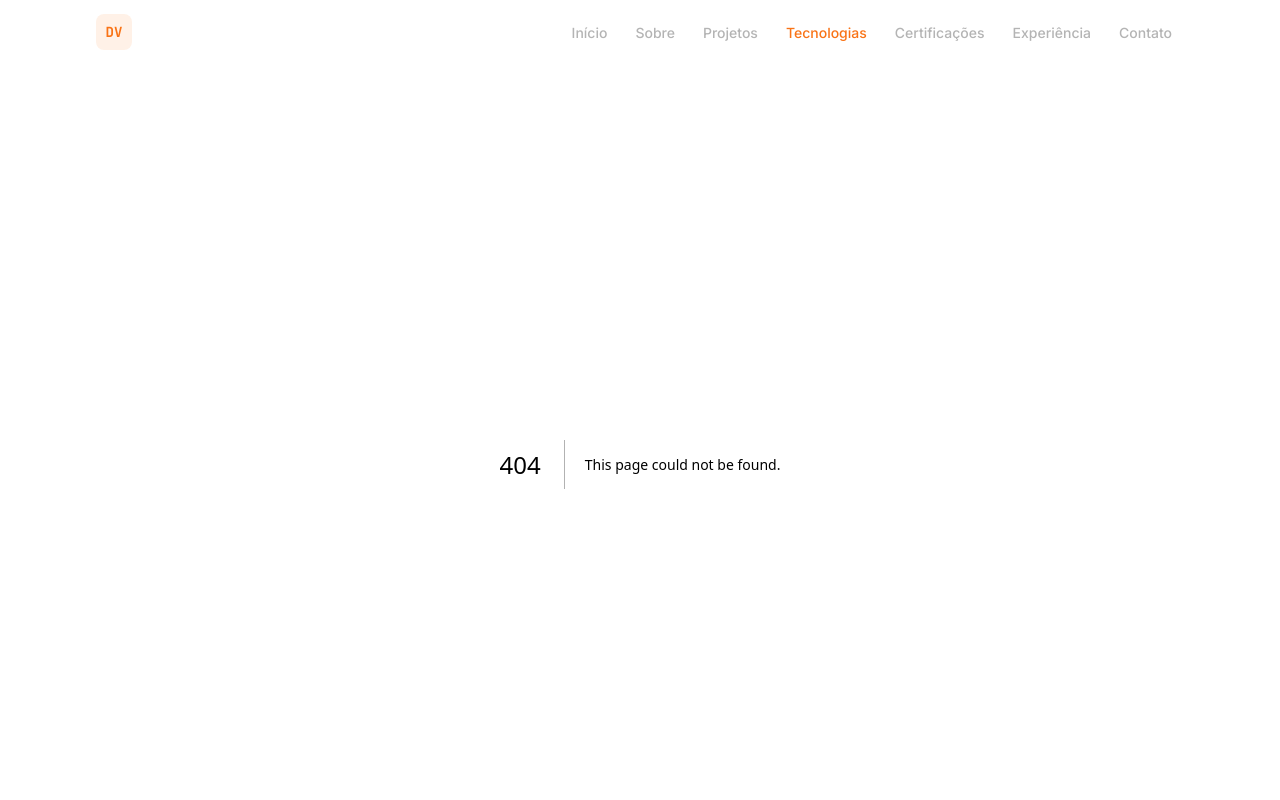
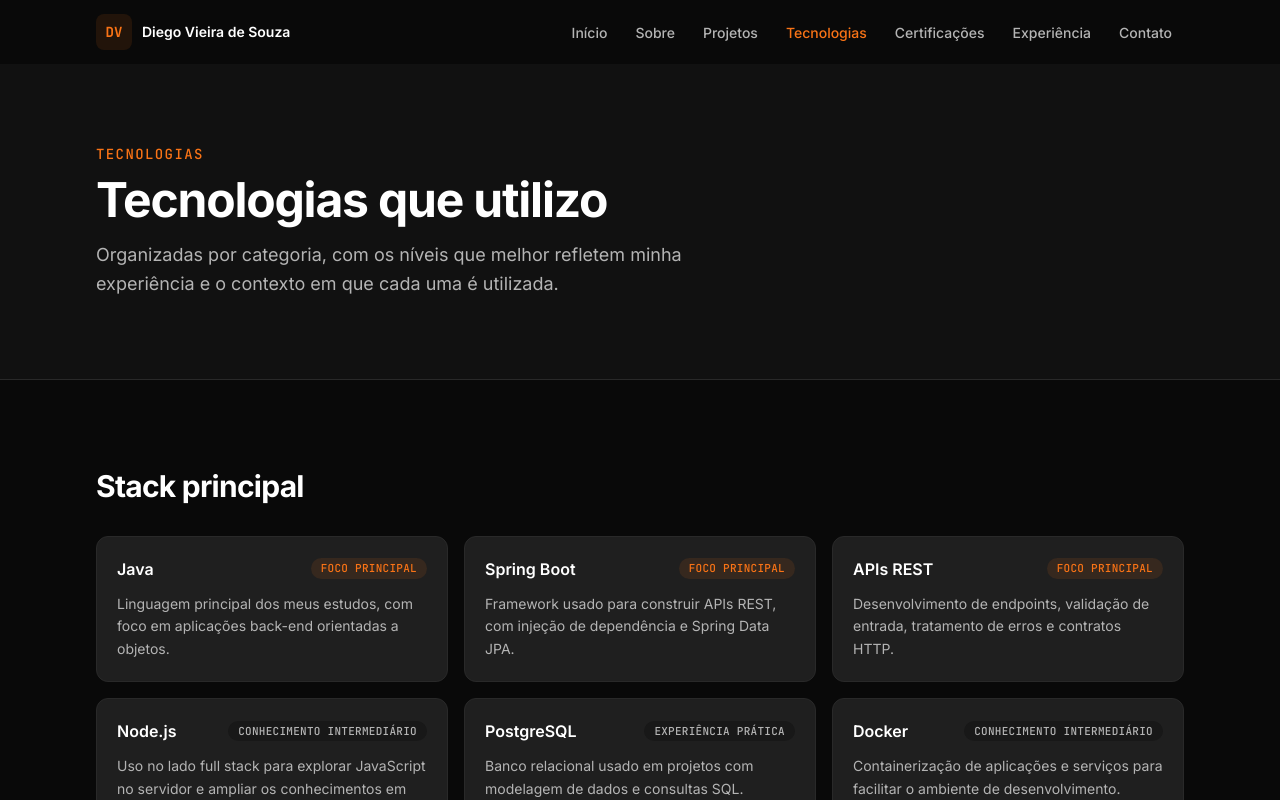
Before and after one commit to diegovieiradv/portfolio-diego-vieira, a Next.js app: page /tecnologias in a window 1280 px wide. Before the commit this address had no page. Shown: the top 800 px of the page. Built offline with nearby package versions, Linux system fonts and the light colour scheme.

Commit message:
feat: criar página de tecnologias

```diff
--- /dev/null
+++ b/src/app/tecnologias/page.tsx
@@ -0,0 +1,57 @@
+import type { Metadata } from "next";
+import { technologyCategories } from "@/data/technologies";
+import { Container } from "@/components/ui/Container";
+import { SectionHeader } from "@/components/ui/SectionHeader";
+import { TechnologyCard } from "@/components/ui/TechnologyCard";
+
+export const metadata: Metadata = {
+  title: "Tecnologias",
+  description:
+    "Tecnologias que utilizo no desenvolvimento back-end e full stack, organizadas por categoria.",
+};
+
+export default function TecnologiasPage() {
+  return (
+    <>
+      <section
+        aria-labelledby="titulo-tecnologias"
+        className="border-b border-border bg-surface py-16 sm:py-20"
+      >
+        <Container>
+          <p className="font-mono text-sm font-medium uppercase tracking-widest text-primary">
+            Tecnologias
+          </p>
+          <h1
+            id="titulo-tecnologias"
+            className="mt-3 max-w-3xl text-4xl font-bold tracking-tight sm:text-5xl"
+          >
+            Tecnologias que utilizo
+          </h1>
+          <p className="mt-4 max-w-2xl text-lg leading-relaxed text-secondary">
+            Organizadas por categoria, com os níveis que melhor refletem minha experiência e o
+            contexto em que cada uma é utilizada.
+          </p>
+        </Container>
+      </section>
+
+      <div className="py-16 sm:py-20">
+        <Container>
+          <div className="space-y-16">
+            {technologyCategories.map((category) => (
+              <section key={category.category} aria-label={`Categoria ${category.category}`}>
+                <SectionHeader title={category.category} />
+                <ul className="mt-8 grid gap-4 sm:grid-cols-2 lg:grid-cols-3">
+                  {category.items.map((technology) => (
+                    <li key={technology.name}>
+                      <TechnologyCard technology={technology} />
+                    </li>
+                  ))}
+                </ul>
+              </section>
+            ))}
+          </div>
+        </Container>
+      </div>
+    </>
+  );
+}
--- a/src/components/sections/StackPreview.tsx
+++ b/src/components/sections/StackPreview.tsx
@@ -3,15 +3,7 @@ import { technologyCategories } from "@/data/technologies";
 import { Container } from "@/components/ui/Container";
 import { SectionHeader } from "@/components/ui/SectionHeader";
 import { ButtonLink } from "@/components/ui/Button";
-import { cn } from "@/lib/utils";
-import type { TechLevel } from "@/types";
-
-const levelStyles: Record<TechLevel, string> = {
-  "foco principal": "bg-primary-subtle text-primary",
-  "experiência prática": "bg-surface-secondary text-secondary",
-  "conhecimento intermediário": "bg-surface-secondary text-secondary",
-  "em aprendizado": "bg-surface-secondary text-muted",
-};
+import { TechnologyCard } from "@/components/ui/TechnologyCard";
 
 export function StackPreview() {
   const mainStack = technologyCategories[0];
@@ -35,23 +27,9 @@ export function StackPreview() {
         </div>
 
         <ul className="mt-10 grid gap-4 sm:grid-cols-2 lg:grid-cols-4">
-          {mainStack.items.map((tech) => (
-            <li
-              key={tech.name}
-              className="rounded-xl border border-border bg-card p-5 transition-colors hover:border-primary/60"
-            >
-              <div className="flex items-center justify-between gap-3">
-                <p className="font-semibold text-foreground">{tech.name}</p>
-                <span
-                  className={cn(
-                    "inline-flex items-center rounded-full px-2.5 py-0.5 font-mono text-[11px] font-medium uppercase tracking-wide",
-                    levelStyles[tech.level]
-                  )}
-                >
-                  {tech.level}
-                </span>
-              </div>
-              <p className="mt-3 text-sm leading-relaxed text-secondary">{tech.description}</p>
+          {mainStack.items.map((technology) => (
+            <li key={technology.name}>
+              <TechnologyCard technology={technology} />
             </li>
           ))}
         </ul>
--- /dev/null
+++ b/src/components/ui/TechnologyCard.tsx
@@ -0,0 +1,33 @@
+import type { Technology } from "@/data/technologies";
+import { cn } from "@/lib/utils";
+import type { TechLevel } from "@/types";
+
+const levelStyles: Record<TechLevel, string> = {
+  "foco principal": "bg-primary-subtle text-primary",
+  "experiência prática": "bg-surface-secondary text-secondary",
+  "conhecimento intermediário": "bg-surface-secondary text-secondary",
+  "em aprendizado": "bg-surface-secondary text-muted",
+};
+
+type TechnologyCardProps = {
+  technology: Technology;
+};
+
+export function TechnologyCard({ technology }: TechnologyCardProps) {
+  return (
+    <div className="rounded-xl border border-border bg-card p-5 transition-colors hover:border-primary/60">
+      <div className="flex items-center justify-between gap-3">
+        <h3 className="font-semibold text-foreground">{technology.name}</h3>
+        <span
+          className={cn(
+            "inline-flex shrink-0 items-center rounded-full px-2.5 py-0.5 font-mono text-[11px] font-medium uppercase tracking-wide",
+            levelStyles[technology.level]
+          )}
+        >
+          {technology.level}
+        </span>
+      </div>
+      <p className="mt-3 text-sm leading-relaxed text-secondary">{technology.description}</p>
+    </div>
+  );
+}
```
